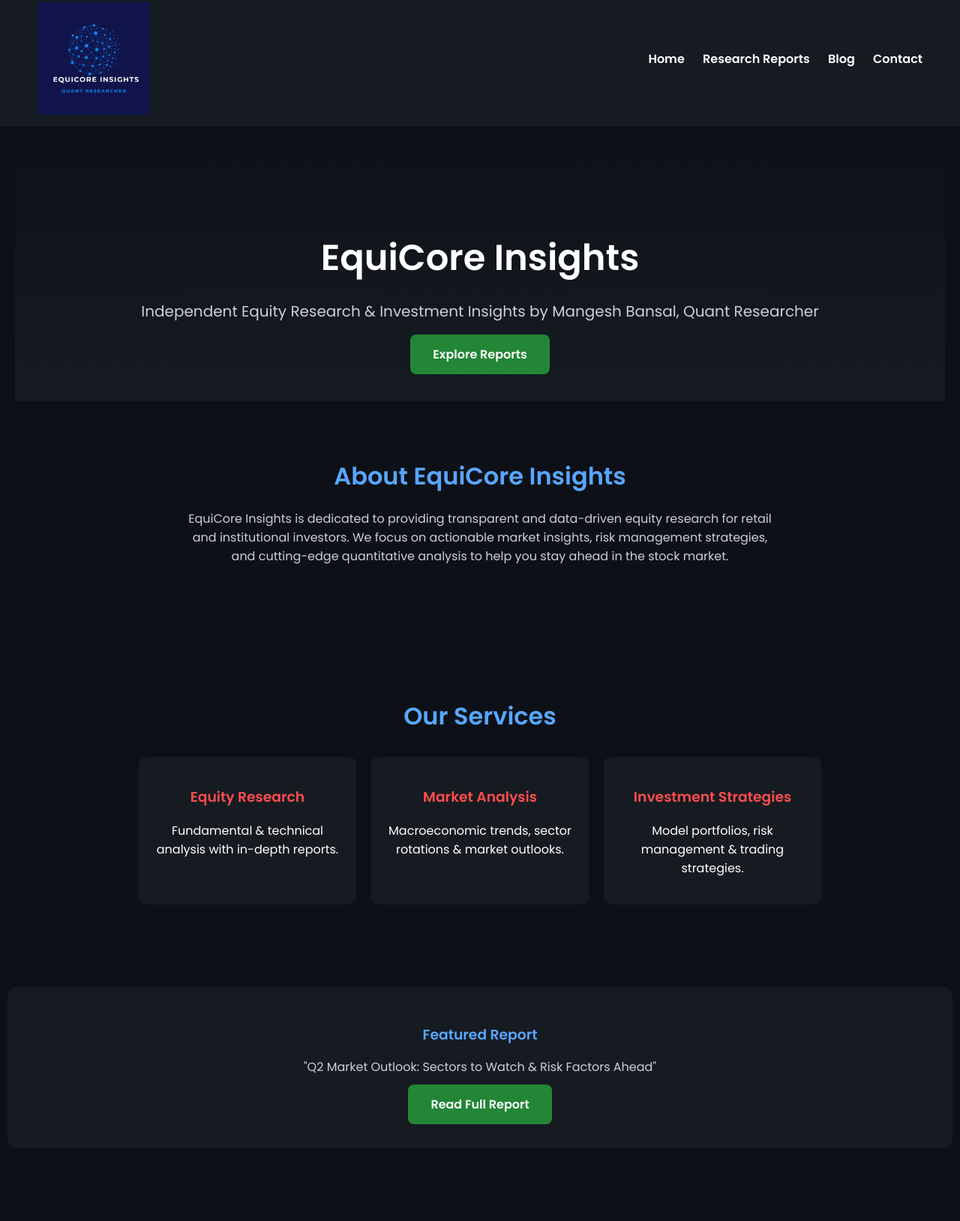
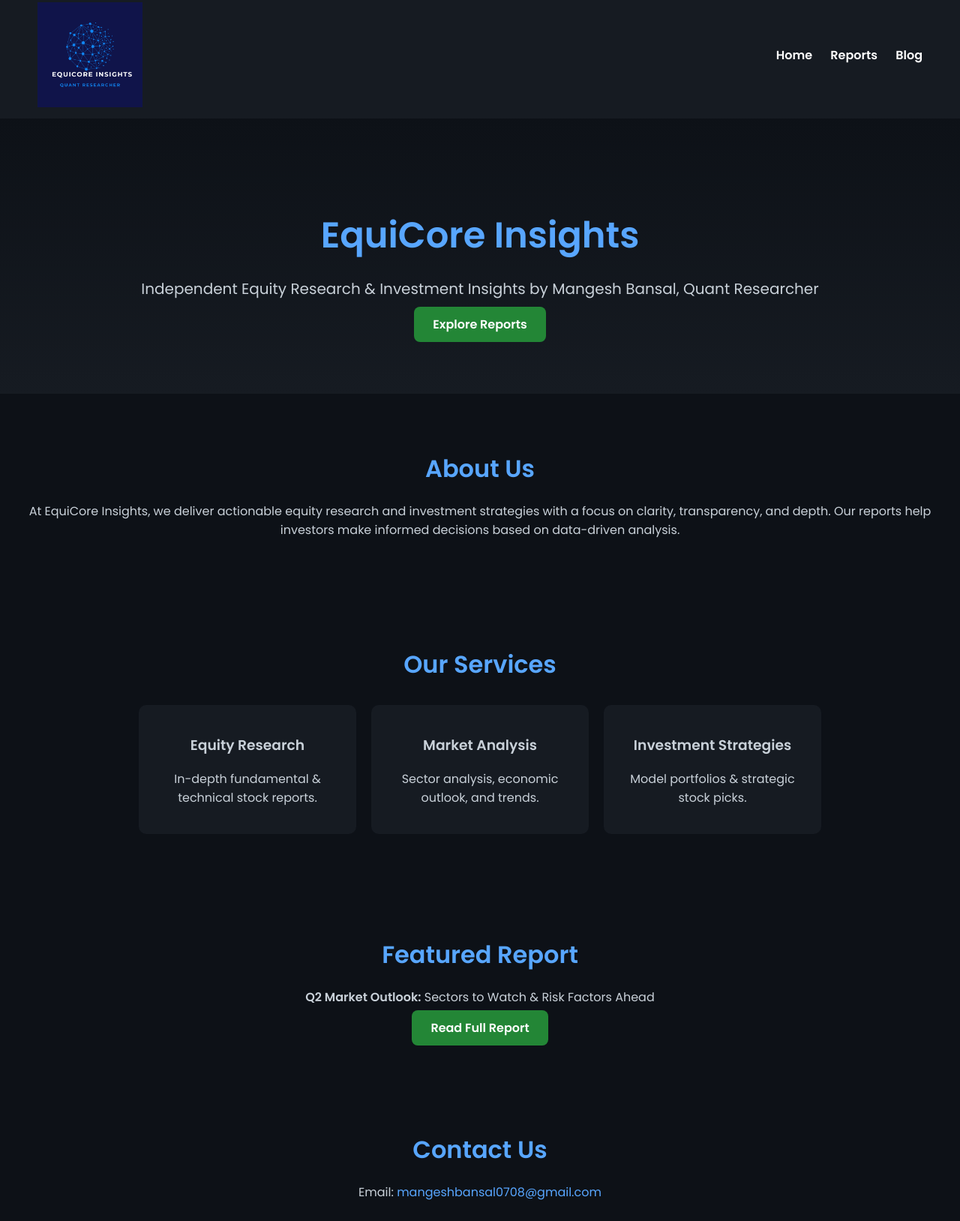
Before and after one commit to Mbansal710/equicore-website, a plain HTML site: page index.html in a window 1280 px wide. Shown: the part 12-1640 px from the top of the page at 75% size. Drawn offline with nearby package versions, Linux system fonts and the light colour scheme.

Commit message:
index.html, blog.html, style.css, reports.html

```diff
--- a/index.html
+++ b/index.html
@@ -3,127 +3,9 @@
 <head>
     <meta charset="UTF-8">
     <title>EquiCore Insights - Equity Research & Analysis</title>
+    <link rel="stylesheet" href="style.css">
     <link href="https://fonts.googleapis.com/css2?family=Poppins:wght@400;600&display=swap" rel="stylesheet">
-    <style>
-        body {
-            margin: 0;
-            font-family: 'Poppins', sans-serif;
-            background-color: #0d1117;
-            color: #fff;
-        }
-        header {
-            background-color: #161b22;
-            display: flex;
-            justify-content: space-between;
-            align-items: center;
-            padding: 15px 50px;
-        }
-        .logo {
-            width: 150px;
-        }
-        nav a {
-            color: #fff;
-            margin-left: 20px;
-            text-decoration: none;
-            font-weight: 600;
-            transition: color 0.3s;
-        }
-        nav a:hover {
-            color: #58a6ff;
-        }
-        .hero {
-            text-align: center;
-            padding: 100px 20px 50px;
-            background: linear-gradient(180deg, #0d1117 0%, #161b22 100%);
-        }
-        .hero h1 {
-            font-size: 48px;
-            margin-bottom: 20px;
-        }
-        .hero p {
-            font-size: 20px;
-            margin-bottom: 30px;
-            color: #c9d1d9;
-        }
-        .cta {
-            background-color: #238636;
-            padding: 15px 30px;
-            border-radius: 8px;
-            text-decoration: none;
-            color: #fff;
-            font-weight: 600;
-            transition: background 0.3s;
-        }
-        .cta:hover {
-            background-color: #2ea043;
-        }
-        section {
-            padding: 50px 20px;
-            max-width: 1200px;
-            margin: auto;
-        }
-        .about, .services, .featured, .contact {
-            margin-bottom: 50px;
-        }
-        .section-title {
-            font-size: 32px;
-            margin-bottom: 20px;
-            color: #58a6ff;
-            text-align: center;
-        }
-        .services-list {
-            display: flex;
-            flex-wrap: wrap;
-            justify-content: center;
-        }
-        .service {
-            background: #161b22;
-            margin: 10px;
-            padding: 20px;
-            width: 250px;
-            border-radius: 10px;
-            transition: transform 0.3s;
-            text-align: center;
-        }
-        .service:hover {
-            transform: translateY(-5px);
-            background: #1f2733;
-        }
-        .service h3 {
-            color: #ff4d4d;
-        }
-        .featured {
-            background: #161b22;
-            padding: 30px;
-            border-radius: 12px;
-            text-align: center;
-        }
-        .featured h3 {
-            margin-bottom: 10px;
-            color: #58a6ff;
-        }
-        .featured p {
-            color: #c9d1d9;
-        }
-        .contact p {
-            text-align: center;
-            font-size: 18px;
-            color: #c9d1d9;
-        }
-        footer {
-            text-align: center;
-            padding: 20px;
-            background: #0d1117;
-            color: #777;
-            font-size: 14px;
-        }
-        @media (max-width: 768px) {
-            .services-list {
-                flex-direction: column;
-                align-items: center;
-            }
-        }
-    </style>
+    <link rel="stylesheet" href="https://unpkg.com/aos@next/dist/aos.css" />
 </head>
 <body>
 
@@ -131,58 +13,59 @@
     <img src="assets/equicore-logo.png" alt="EquiCore Logo" class="logo">
     <nav>
         <a href="index.html">Home</a>
-            <a href="reports.html">Research Reports</a>
+        <a href="reports.html">Reports</a>
         <a href="blog.html">Blog</a>
-            <a href="contact.html">Contact</a>
     </nav>
 </header>
 
-    <section class="hero">
+<section class="hero" data-aos="fade-up">
     <h1>EquiCore Insights</h1>
     <p>Independent Equity Research & Investment Insights by Mangesh Bansal, Quant Researcher</p>
     <a class="cta" href="reports.html">Explore Reports</a>
 </section>
 
-    <section class="about">
-        <h2 class="section-title">About EquiCore Insights</h2>
-        <p style="text-align:center; max-width:800px; margin:auto; color:#c9d1d9;">
-            EquiCore Insights is dedicated to providing transparent and data-driven equity research for retail and institutional investors. We focus on actionable market insights, risk management strategies, and cutting-edge quantitative analysis to help you stay ahead in the stock market.
-        </p>
+<section class="about" data-aos="fade-right">
+    <h2>About Us</h2>
+    <p>At EquiCore Insights, we deliver actionable equity research and investment strategies with a focus on clarity, transparency, and depth. Our reports help investors make informed decisions based on data-driven analysis.</p>
 </section>
 
-    <section class="services">
-        <h2 class="section-title">Our Services</h2>
-        <div class="services-list">
-            <div class="service">
+<section class="services" data-aos="fade-left">
+    <h2>Our Services</h2>
+    <div class="services-grid">
+        <div class="service-card">
             <h3>Equity Research</h3>
-                <p>Fundamental & technical analysis with in-depth reports.</p>
+            <p>In-depth fundamental & technical stock reports.</p>
         </div>
-            <div class="service">
+        <div class="service-card">
             <h3>Market Analysis</h3>
-                <p>Macroeconomic trends, sector rotations & market outlooks.</p>
+            <p>Sector analysis, economic outlook, and trends.</p>
         </div>
-            <div class="service">
+        <div class="service-card">
             <h3>Investment Strategies</h3>
-                <p>Model portfolios, risk management & trading strategies.</p>
+            <p>Model portfolios & strategic stock picks.</p>
         </div>
     </div>
 </section>
 
-    <section class="featured">
-        <h3>Featured Report</h3>
-        <p>"Q2 Market Outlook: Sectors to Watch & Risk Factors Ahead"
-        <br><br>
-        <a class="cta" href="reports.html">Read Full Report</a></p>
+<section class="featured" data-aos="zoom-in">
+    <h2>Featured Report</h2>
+    <p><strong>Q2 Market Outlook:</strong> Sectors to Watch & Risk Factors Ahead</p>
+    <a class="cta" href="reports.html">Read Full Report</a>
 </section>
 
-    <section class="contact">
-        <h2 class="section-title">Contact Us</h2>
-        <p>Email: <a href="mailto:mangeshbansal0708@gmail.com" style="color:#58a6ff;">mangeshbansal0708@gmail.com</a></p>
+<section class="contact" data-aos="fade-up">
+    <h2>Contact Us</h2>
+    <p>Email: <a href="mailto:mangeshbansal0708@gmail.com">mangeshbansal0708@gmail.com</a></p>
 </section>
 
 <footer>
     &copy; 2025 EquiCore Insights. All rights reserved.
 </footer>
 
+<script src="https://unpkg.com/aos@next/dist/aos.js"></script>
+<script>
+  AOS.init();
+</script>
+
 </body>
 </html>
--- a/style.css
+++ b/style.css
@@ -1,63 +1,137 @@
-/* File: style.css */
 body {
-    font-family: 'Segoe UI', sans-serif;
     margin: 0;
-    padding: 0;
-    background: #f4f4f4;
-    color: #333;
+    font-family: 'Poppins', sans-serif;
+    background-color: #0d1117;
+    color: #c9d1d9;
 }
 
 header {
-    background-color: #0a1931;
-    color: white;
+    background: #161b22;
+    padding: 15px 50px;
     display: flex;
     justify-content: space-between;
-    padding: 10px 30px;
     align-items: center;
-}
-
-nav a {
-    color: white;
-    text-decoration: none;
-    margin-left: 20px;
-}
-
-nav a:hover {
-    text-decoration: underline;
 }
 
 .logo {
     width: 140px;
 }
 
+nav a {
+    color: #fff;
+    margin-left: 20px;
+    text-decoration: none;
+    font-weight: 600;
+    transition: color 0.3s;
+}
+
+nav a:hover {
+    color: #ff4d4d;
+}
+
 .hero {
     text-align: center;
     padding: 80px 20px;
-    background: #e0e7ff;
+    background: linear-gradient(180deg, #0d1117 0%, #161b22 100%);
 }
 
 .hero h1 {
     font-size: 48px;
     margin-bottom: 10px;
+    color: #58a6ff;
 }
 
 .hero p {
     font-size: 20px;
-    margin-bottom: 20px;
+    color: #c9d1d9;
 }
 
 .cta {
-    background-color: #1d4ed8;
-    color: white;
+    background-color: #238636;
+    color: #fff;
     padding: 12px 25px;
     text-decoration: none;
     font-weight: bold;
     border-radius: 8px;
+    transition: background 0.3s;
+}
+
+.cta:hover {
+    background-color: #2ea043;
+}
+
+.about, .services, .featured, .contact {
+    padding: 50px 20px;
+    text-align: center;
+}
+
+h2 {
+    color: #58a6ff;
+    font-size: 32px;
+    margin-bottom: 20px;
+}
+
+.services-grid {
+    display: flex;
+    justify-content: center;
+    flex-wrap: wrap;
+}
+
+.service-card {
+    background: #161b22;
+    padding: 20px;
+    margin: 10px;
+    width: 250px;
+    border-radius: 10px;
+    transition: transform 0.3s;
+}
+
+.service-card:hover {
+    transform: translateY(-5px);
+    background: #1f2733;
+}
+
+.blog-list, .report-list {
+    display: flex;
+    justify-content: center;
+    flex-wrap: wrap;
+    padding: 30px 20px;
+}
+
+.blog-card, .report-card {
+    background: #161b22;
+    margin: 10px;
+    padding: 20px;
+    width: 300px;
+    border-radius: 10px;
+    transition: transform 0.3s;
+    text-align: left;
+}
+
+.blog-card:hover, .report-card:hover {
+    transform: translateY(-5px);
+    background: #1f2733;
 }
 
 footer {
     text-align: center;
-    background: #0a1931;
-    color: white;
+    background: #0d1117;
+    color: #777;
     padding: 15px;
 }
+
+a {
+    color: #58a6ff;
+    text-decoration: none;
+}
+
+a:hover {
+    color: #ff4d4d;
+}
+
+@media (max-width: 768px) {
+    .services-grid, .blog-list, .report-list {
+        flex-direction: column;
+        align-items: center;
+    }
+}
```
Also changed, not shown: blog.html (+29 -23 lines), reports.html (+21 -13 lines). Lines whose indentation alone changed are shown as unchanged.
